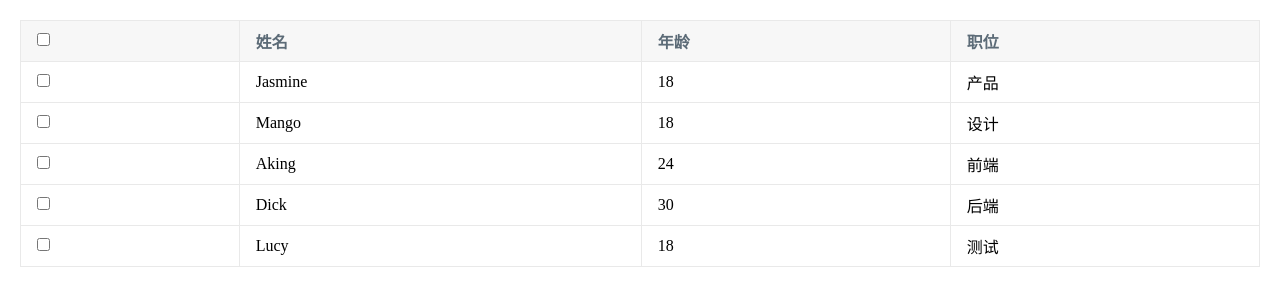
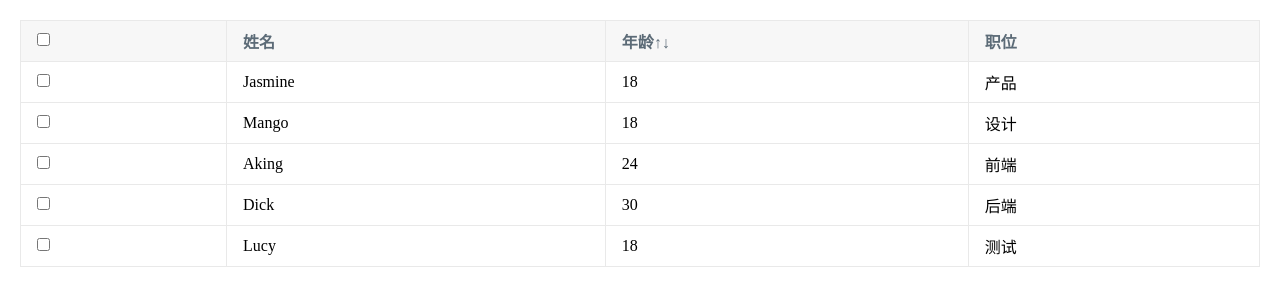
Before and after one commit to lgq627628/daily-test, a Vue app: page / in a window 1280 px wide. Shown: the top 306 px of the page. Built offline with nearby package versions, Linux system fonts and the light colour scheme.

Commit message:
feat: 表格排序

```diff
--- a/src/App.vue
+++ b/src/App.vue
@@ -1,6 +1,11 @@
 <template>
   <div id="app">
-    <xr-table :columns="columns" :data="data" @on-selection-change="onSelectionChange"></xr-table>
+    <xr-table
+      :columns="columns"
+      :data="data"
+      @on-selection-change="onSelectionChange"
+      @on-sort="onSort"
+    ></xr-table>
   </div>
 </template>
 
@@ -25,7 +30,8 @@ export default {
         },
         {
           title: '年龄',
-          key: 'age'
+          key: 'age',
+          sortable: true
         },
         {
           title: '职位',
@@ -74,6 +80,9 @@ export default {
   methods: {
     onSelectionChange(val) {
       console.log(val);
+    },
+    onSort(val) {
+      console.log(val);
     }
   }
 };
--- a/src/components/xr-table.vue
+++ b/src/components/xr-table.vue
@@ -8,7 +8,13 @@
               <template v-if="col.type === 'selection'">
                 <input ref="allCheckbox" type="checkbox" :checked="isSelectAll" @change="selectAll">
               </template>
-              <template v-else>{{col.title}}</template>
+              <template v-else>
+                <span>{{col.title}}</span>
+                <span v-if="col.sortable">
+                  <i @click="handleSort(col.key, 'asc')">↑</i>
+                  <i @click="handleSort(col.key, 'desc')">↓</i>
+                </span>
+              </template>
             </div>
           </th>
         </tr>
@@ -98,6 +104,9 @@ export default {
     },
     formateStatus(row) {
       return this.selectedRows.findIndex(item => item.id === row.id) >= 0;
+    },
+    handleSort(key, sortType) {
+      this.$emit('on-sort', { key, sortType });
     }
   }
 };
```
